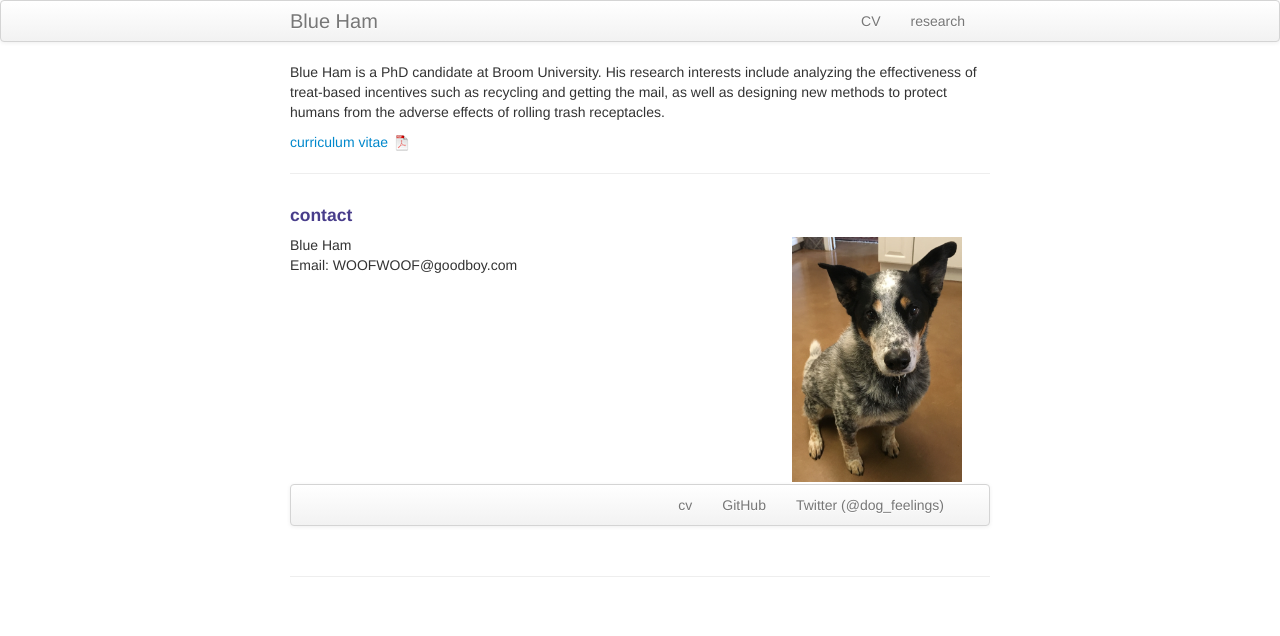
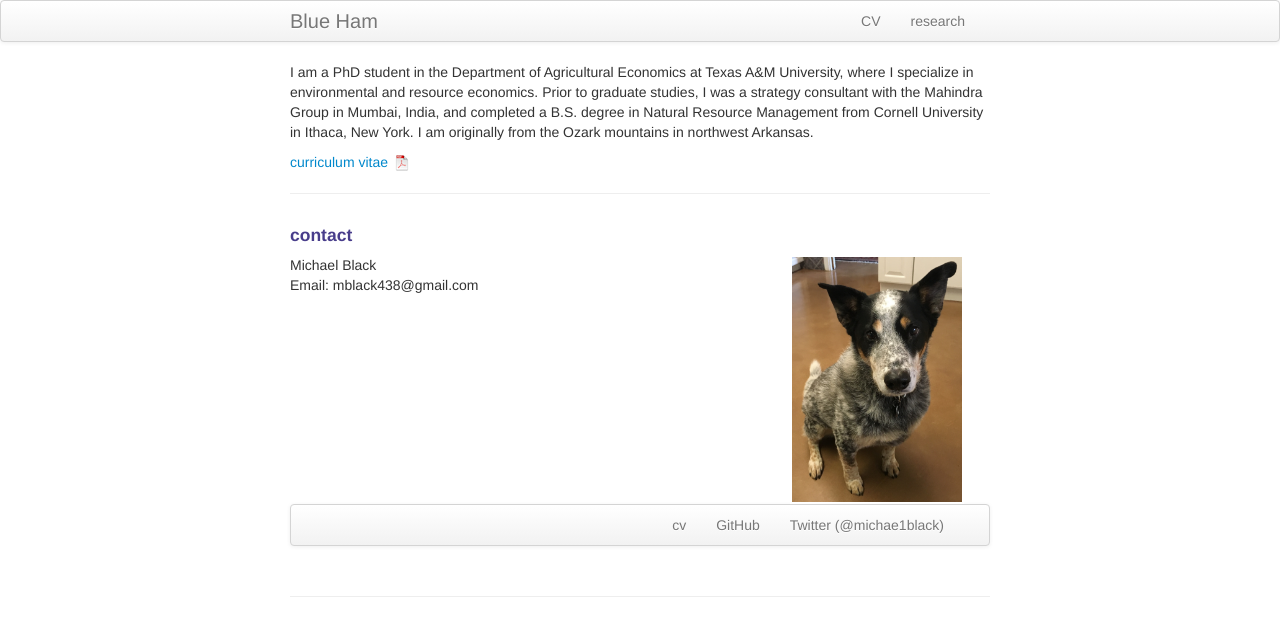
Before and after one commit to michael-black/michael-black.github.io, a Jekyll site: the page built from index.md, in a window 1280 px wide. Shown: the top 636 px of the page. Built offline with Jekyll 4.4.1, drawn with Linux system fonts in a browser that asks for light colours.

Commit message:
Added personal information to homepage

```diff
--- a/index.md
+++ b/index.md
@@ -1,11 +1,13 @@
 ---
 layout: frontpage
-title: Blue Ham
-description: Blue Ham is a PhD candidate at Broom University.
-keywords: Blue, Ham, treats, recycling, mail, being a good boy
+title: Michael Black
+description: Michael Black is a PhD candidate at Texas A&M University.
+keywords: Michael Black, economics, resource economics, environmental economics, non-market valuation
 ---
 
-Blue Ham is a PhD candidate at Broom University. His research interests include analyzing the effectiveness of treat-based incentives such as recycling and getting the mail, as well as designing new methods to protect humans from the adverse effects of rolling trash receptacles.
+I am a PhD student in the Department of Agricultural Economics at Texas A&M University, where I specialize in environmental and resource economics.
+Prior to graduate studies, I was a strategy consultant with the Mahindra Group in Mumbai, India, and completed a B.S. degree in Natural Resource Management from Cornell University in Ithaca, New York.
+I am originally from the Ozark mountains in northwest Arkansas.
 
 [curriculum vitae ![CV as pdf]({{ BASE_PATH }}/pages/icons16/pdf-icon.png)]({{ BASE_PATH }}/assets/CV.pdf)<br/>
 
@@ -18,14 +20,14 @@ Blue Ham is a PhD candidate at Broom University. His research interests include
 
     <div class="row-fluid">
         <div class="span5">
-            Blue Ham<br/>
-            Email: WOOFWOOF@goodboy.com<br/>
+            Michael Black<br/>
+            Email: mblack438@gmail.com<br/>
         </div>
 
         <div class="span2">
         <a href="../assets/headshot.jpg">
             <img src="../assets/headshot.jpg"
-                  title="Blue Ham" alt="Blue Ham"/></a>
+                  title="Michael Black" alt="Michael Black"/></a>
         </div>
     </div>
 </div>
@@ -34,8 +36,8 @@ Blue Ham is a PhD candidate at Broom University. His research interests include
   <div class="navbar-inner">
       <ul class="nav">
           <li><a href="{{ BASE_PATH }}/assets/CV.pdf">cv</a></li>
-          <li><a href="https://github.com/mbcarlos">GitHub</a></li>
-          <li><a href="https://twitter.com/dog_feelings">Twitter (@dog_feelings)</a></li>
+          <li><a href="https://github.com/michael-black">GitHub</a></li>
+          <li><a href="https://twitter.com/michae1black">Twitter (@michae1black)</a></li>
       </ul>
   </div>
 </div>
```
